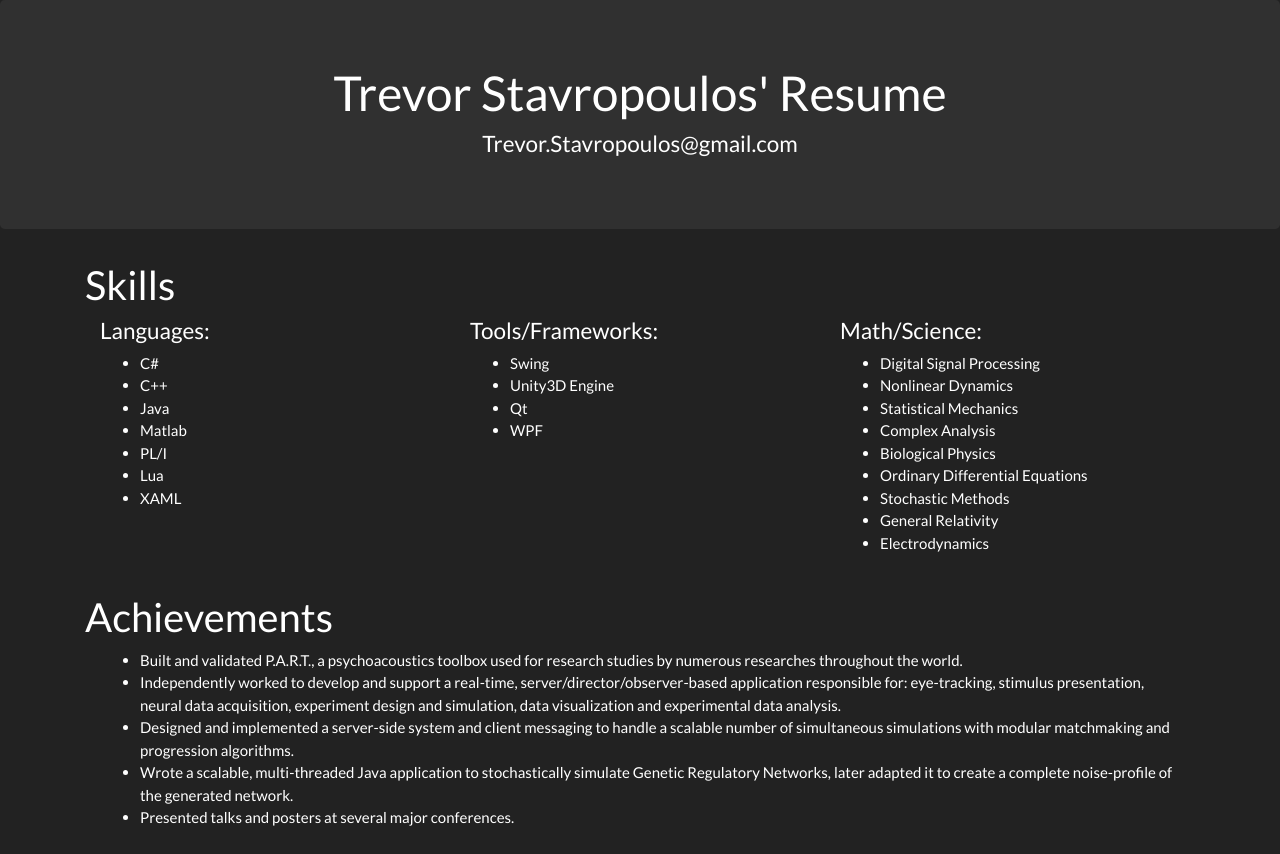
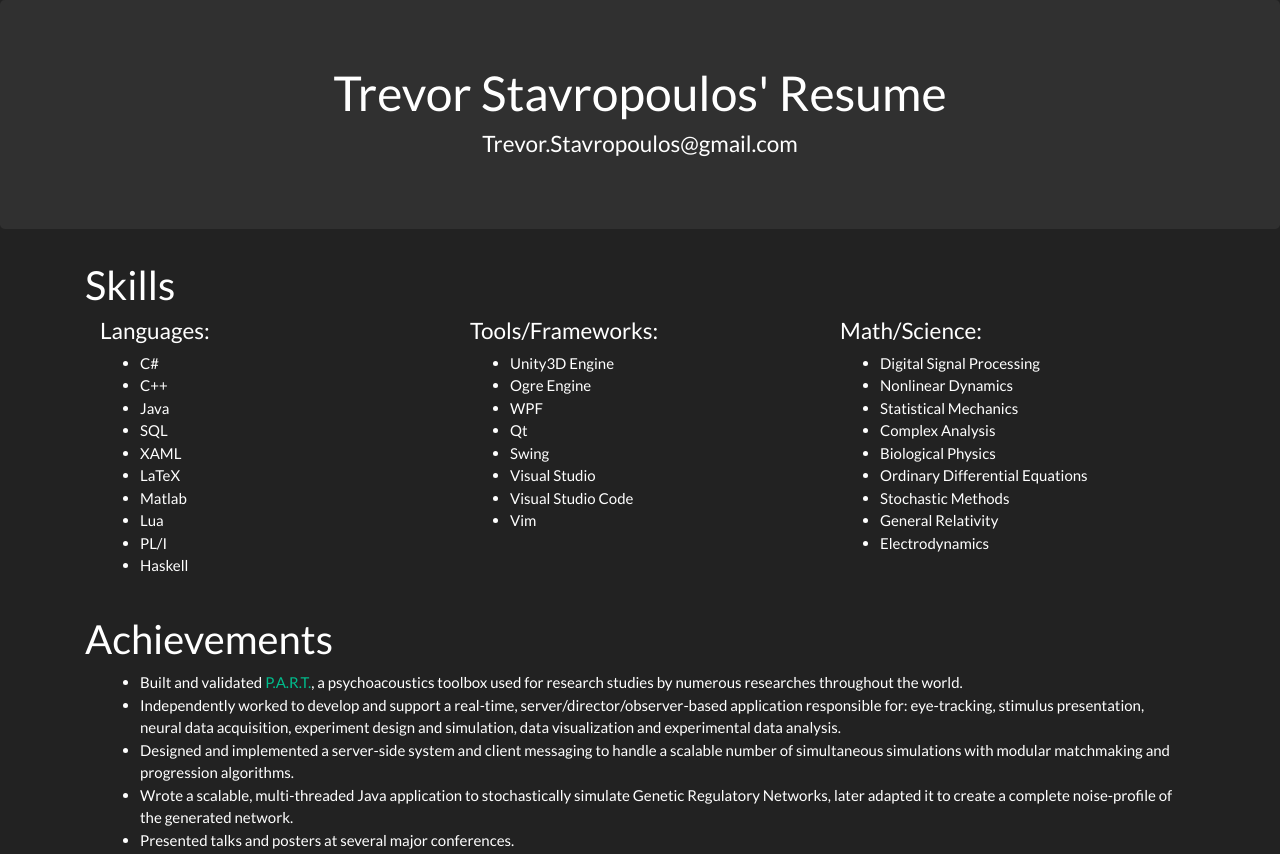
Before and after one commit to tstavropoulos/tstavropoulos.github.io, a plain HTML site: page index.html in a window 1280 px wide. Shown: the top 854 px of the page. Drawn offline with nearby package versions, Linux system fonts and the light colour scheme.

Commit message:
Updating skills

```diff
--- a/index.html
+++ b/index.html
@@ -28,19 +28,26 @@
                     <li>C#</li>
                     <li>C++</li>
                     <li>Java</li>
+                    <li>SQL</li>
+                    <li>XAML</li>
+                    <li>LaTeX</li>
                     <li>Matlab</li>
+                    <li>Lua</li>
                     <li>PL/I</li>
-                    <li>Lua</li>
-                    <li>XAML</li>
+                    <li>Haskell</li>
                 </ul>
             </div>
             <div class="col-md-4">
                 <h4>Tools/&#8203;Frameworks:</h4>
                 <ul>
+                    <li>Unity3D Engine</li>
+                    <li>Ogre Engine</li>
+                    <li>WPF</li>
+                    <li>Qt</li>
                     <li>Swing</li>
-                    <li>Unity3D Engine</li>
-                    <li>Qt</li>
-                    <li>WPF</li>
+                    <li>Visual Studio</li>
+                    <li>Visual Studio Code</li>
+                    <li>Vim</li>
                 </ul>
             </div>
             <div class="col-md-4">
@@ -65,7 +72,7 @@
     <h2>Achievements</h2>
     <div class="container">
         <ul>
-            <li>Built and validated P.A.R.T., a psychoacoustics toolbox used for research studies by numerous researches throughout the world.</li>
+            <li>Built and validated <a href="https://itunes.apple.com/us/app/p-a-r-t/id1126512332#?platform=ipad">P.A.R.T.</a>, a psychoacoustics toolbox used for research studies by numerous researches throughout the world.</li>
             <li>Independently worked to develop and support a real-time, server/director/observer-based application responsible for: eye-tracking, stimulus presentation, neural data acquisition, experiment design and simulation, data visualization and experimental data analysis.</li>
             <li>Designed and implemented a server-side system and client messaging to handle a scalable number of simultaneous simulations with modular matchmaking and progression algorithms.</li>
             <li>Wrote a scalable, multi-threaded Java application to stochastically simulate Genetic Regulatory Networks, later adapted it to create a complete noise-profile of the generated network.</li>
```
